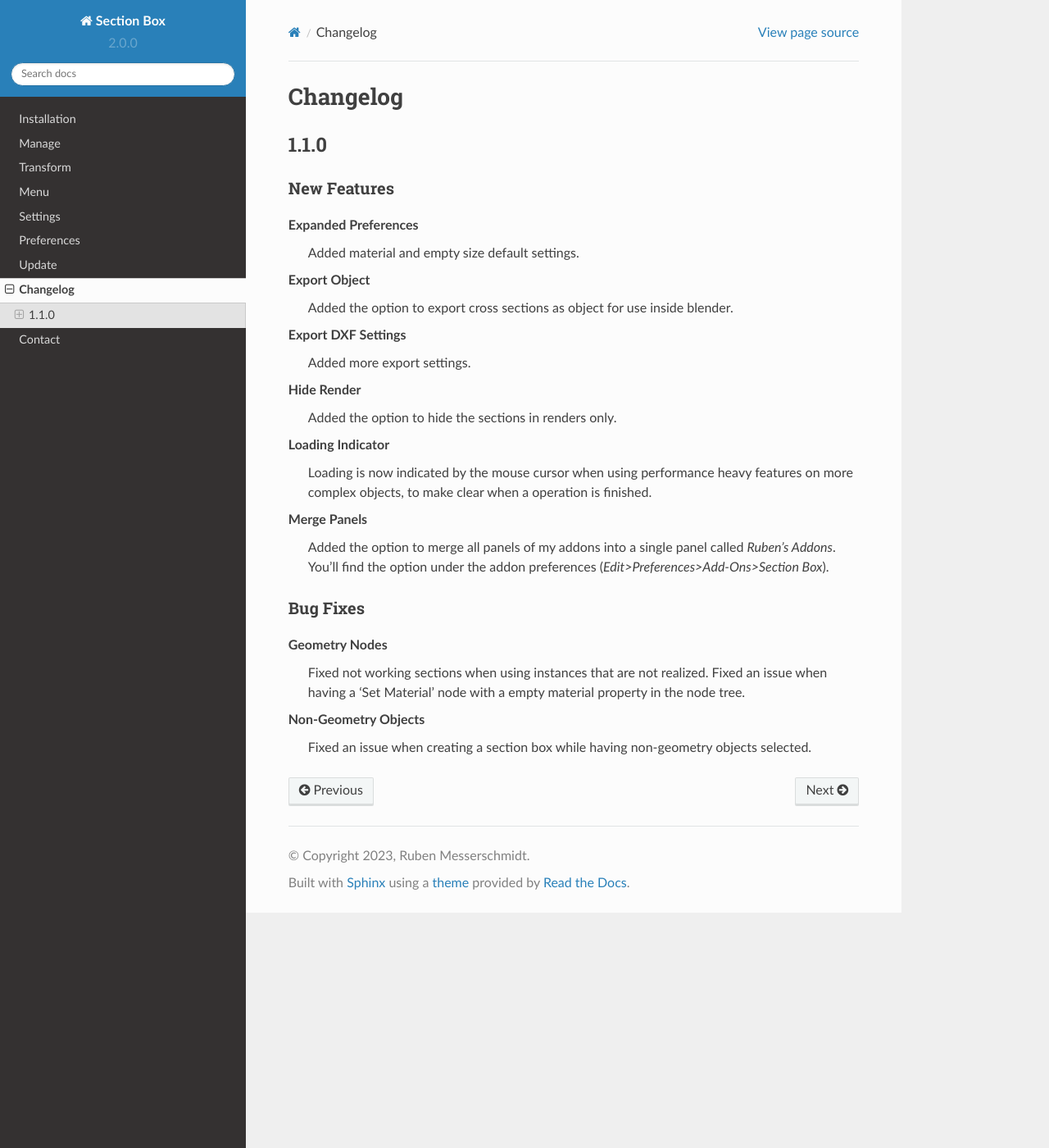
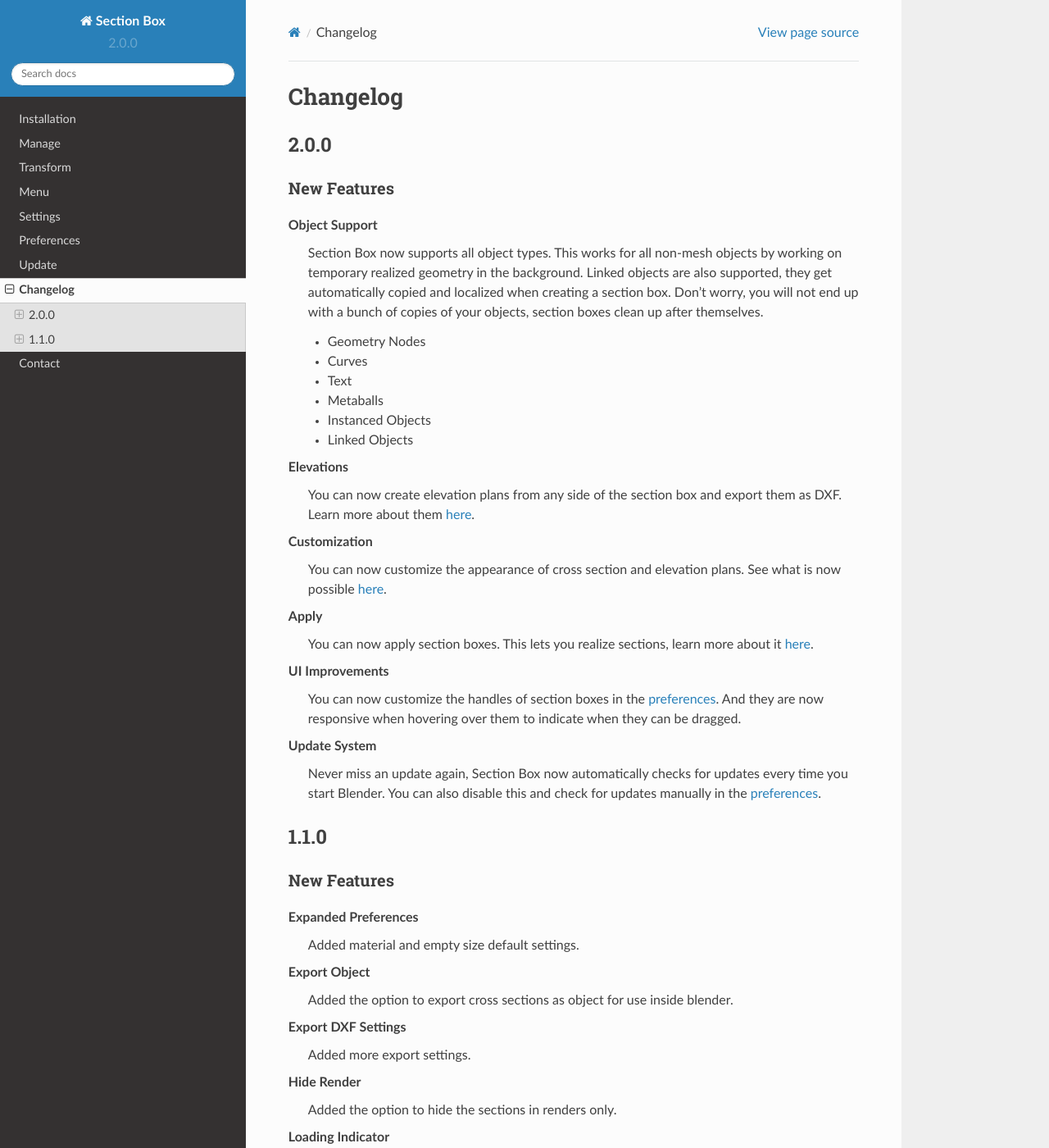
Before and after one commit to rubenmesserschmidt/Section-Box_docs, a Sphinx documentation site: the page built from docs/source/changelog.rst, in a window 1280 px wide and 1400 px high. Shown: the whole window at 82% size. Built offline with Sphinx 7.4.7 and the Read the Docs theme 2.0.0, drawn with Linux system fonts in a browser that asks for light colours.

Commit message:
changelog added 2.0.0

```diff
--- a/docs/source/changelog.rst
+++ b/docs/source/changelog.rst
@@ -1,6 +1,46 @@
 =========
 Changelog
 =========
+
+#####
+2.0.0
+#####
+
+************
+New Features
+************
+
+**Object Support**
+    Section Box now supports all object types. This works for all non-mesh objects by working on temporary realized geometry in the background.
+    Linked objects are also supported, they get automatically copied and localized when creating a section box.
+    Don't worry, you will not end up with a bunch of copies of your objects, section boxes clean up after themselves.
+
+    * Geometry Nodes
+    * Curves
+    * Text
+    * Metaballs
+    * Instanced Objects
+    * Linked Objects
+
+**Elevations**
+    You can now create elevation plans from any side of the section box and export them as DXF.
+    Learn more about them :ref:`here <settings:elevation>`.
+
+**Customization**
+    You can now customize the appearance of cross section and elevation plans.
+    See what is now possible :ref:`here <settings:section>`.
+
+**Apply**
+    You can now apply section boxes.
+    This lets you realize sections, learn more about it :ref:`here <menu:operations>`.
+
+**UI Improvements**
+    You can now customize the handles of section boxes in the :ref:`preferences <preferences:ui>`.
+    And they are now responsive when hovering over them to indicate when they can be dragged.
+
+**Update System**
+    Never miss an update again, Section Box now automatically checks for updates every time you start Blender.
+    You can also disable this and check for updates manually in the :ref:`preferences <preferences:addon>`.
 
 #####
 1.1.0
--- a/docs/source/menu.rst
+++ b/docs/source/menu.rst
@@ -40,10 +40,10 @@
 On the right side of the outliner you can perform the following operations:
 
 **Create**
-    :ref:`Create` a new section box. This works the same as the create option in the *Object Context Menu*.
+    :ref:`manage:create` a new section box. This works the same as the create option in the *Object Context Menu*.
 
 **Delete**
-    :ref:`Delete` the active section box.
+    :ref:`manage:delete` the active section box.
 
 **Move**
     Move entries up or down in the list.
```
